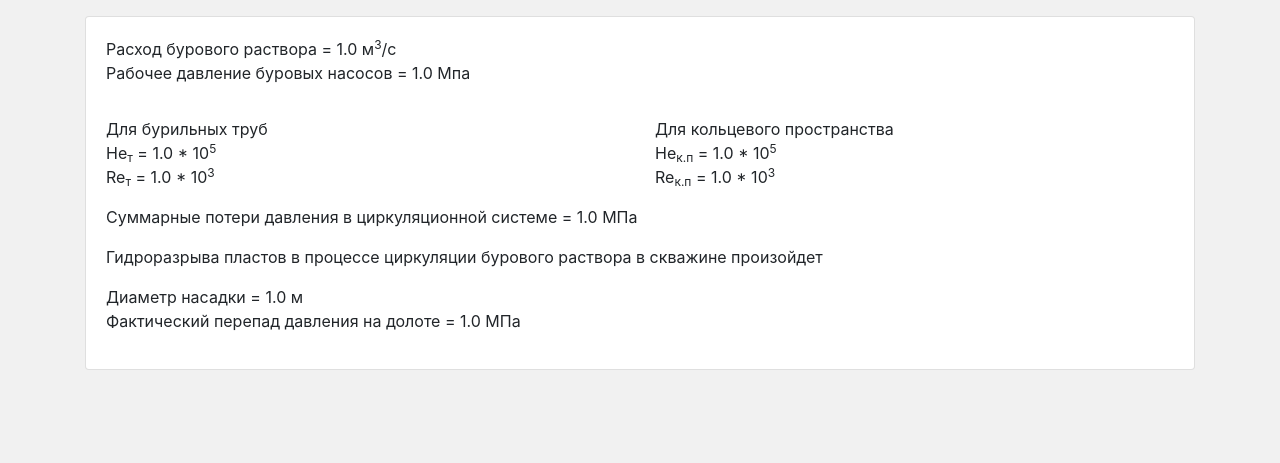
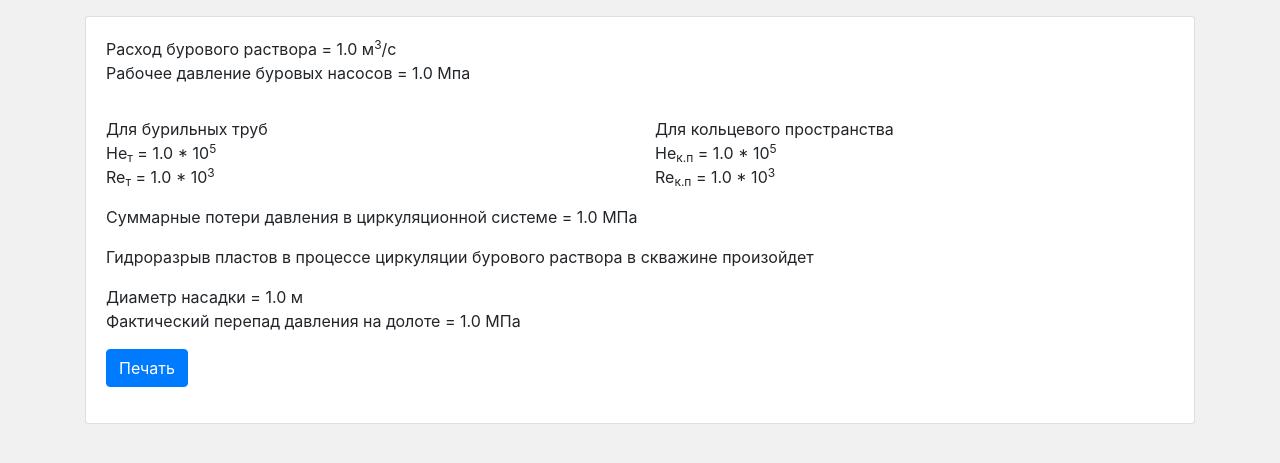
Before and after one commit to Wasth/hydrobur, a Django app: template calc/templates/calc/results.html in a window 1280 px wide. Shown: the part 72-535 px from the top of the page. Run offline with Django 3.2, Linux system fonts and the light colour scheme; the template is opened without the code that fills it: values that come from a table or form of the project are taken from there, others are empty; tables that the repository leaves empty hold one stand-in row (values such as "Sample post"); some libraries are stand-ins or nearby versions.

Commit message:
som fixes

```diff
--- /dev/null
+++ b/calc/static/calc/css/print.css
@@ -0,0 +1,3 @@
+#resultButtons {
+    display: none;
+}
--- a/calc/templates/calc/history.html
+++ b/calc/templates/calc/history.html
@@ -5,15 +5,11 @@
     {% if result_set %}
 		<table class="table">
 			<tr>
-				<th>#</th>
-				<th>Пользователь</th>
 				<th>Дата и время</th>
 				<th></th>
 			</tr>
             {% for result in result_set %}
 			<tr>
-				<td>{{ result.id }}</td>
-				<td>{{ result.author }}</td>
 				<td>{{ result.result_datetime }}</td>
 				<td>
 					<a class="btn btn-primary" href='{% url 'result' result.id %}'>Подробнее</a>
--- a/calc/templates/calc/index.html
+++ b/calc/templates/calc/index.html
@@ -8,6 +8,7 @@
 	<link rel='icon' href="{% static 'calc/img/logo.png' %}">
 	<link rel="stylesheet" href="https://stackpath.bootstrapcdn.com/bootstrap/4.1.0/css/bootstrap.min.css" integrity="sha384-9gVQ4dYFwwWSjIDZnLEWnxCjeSWFphJiwGPXr1jddIhOegiu1FwO5qRGvFXOdJZ4" crossorigin="anonymous">
 	<link rel="stylesheet" type="text/css" href="{% static 'calc/css/style.css' %}">
+    <link rel="stylesheet" type="text/css" href="{% static 'calc/css/print.css' %}" media="print">
 </head>
 <body>
 	<div id="menuPanel" class='container mt-3'>
--- a/calc/templates/calc/results.html
+++ b/calc/templates/calc/results.html
@@ -1,6 +1,6 @@
 {% extends 'calc/index.html' %}
 {% block content %}
-<div class="container mt-3 mb-3">
+<div class="container mt-3 mb-3" id="resultBlock">
 	<div class="card card-body">
 		{% if result %}
             <p>
@@ -25,18 +25,23 @@
                 Суммарные потери давления в циркуляционной системе = {{ result.psum }} МПа
             </p>
             <p>
-			Гидроразрыва пластов в процессе циркуляции бурового раствора в скважине
+
                 {% if result.razriv %}
-                произойдет
+                   Гидроразрыв пластов в процессе циркуляции бурового раствора в скважине произойдет
                 {% else %}
-                не произойдет
+                   Гидроразрыва пластов в процессе циркуляции бурового раствора в скважине не произойдет
                 {% endif %}
             </p>
             <p>
                 Диаметр насадки = {{ result.dn }} м<br>
                 Фактический перепад давления на долоте = {{ result.pdf }} МПа
             </p>
-	</div>
+            <p id="resultButtons">
+                <button class="btn btn-primary" onclick="window.print()">Печать</button>
+            </p>
+
         {% endif %}
 	</div>
+
+</div>
 {% endblock %}
--- a/hydrobur/settings.py
+++ b/hydrobur/settings.py
@@ -25,7 +25,7 @@ SECRET_KEY = '+6gve3)laops!n2z9tk3l^auo4grb%13x@v@5*9-u1*+na(m83'
 # SECURITY WARNING: don't run with debug turned on in production!
 DEBUG = True
 
-ALLOWED_HOSTS = ['127.0.0.1', 'localhost', 'tars.pythonanywhere.com']
+ALLOWED_HOSTS = ['127.0.0.1', 'localhost', 'tars.pythonanywhere.com', '371885d7.ngrok.io']
 
 
 # Application definition
```
Lines whose indentation alone changed are shown as unchanged.
